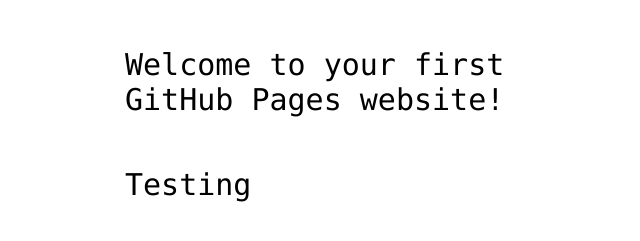
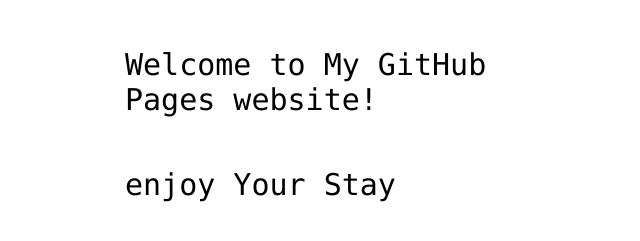
Before and after one commit to mmwas86/hello, a plain HTML site: page index.html in a window 1280 px wide. Shown: the part 341-582 px from the top of the page, without its empty margins (315-955 px from the left). Drawn offline with Linux system fonts and the light colour scheme.

Commit message:
Change text

```diff
--- a/index.html
+++ b/index.html
@@ -12,7 +12,7 @@
 <img src="https://octodex.github.com/images/daftpunktocat-thomas.gif" id="octocat" alt="octocat-gif" />
 
 <!-- Change this code here by copy and pasting your template on line 15 -->
-<p>Welcome to your first GitHub Pages website!</p>
-  <p>Testing</p>
+<p>Welcome to My GitHub Pages website!</p>
+  <p>enjoy Your Stay</p>
 </body>
 </html>
```
